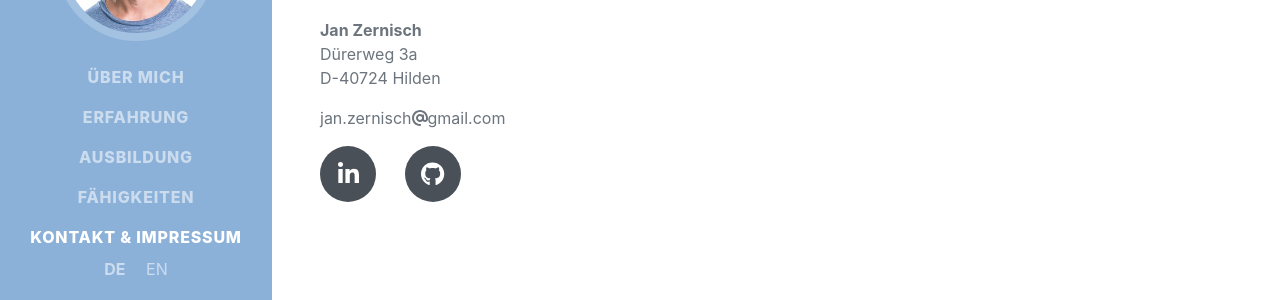
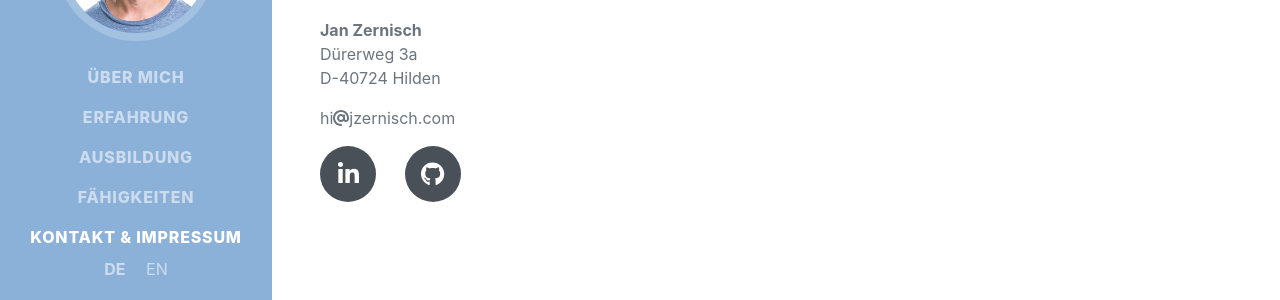
Before and after one commit to jzernisch/jzernisch.github.io, a Jekyll site: the page built from index.html, in a window 1280 px wide and 900 px high, scrolled down 5371 px. Shown: the part 373-673 px from the top of the window. Built offline with Jekyll 4.4.1, drawn with Linux system fonts in a browser that asks for light colours; nearby versions of some CDN libraries; some web fonts are replaced.

Commit message:
Update email address

```diff
--- a/_layouts/default.html
+++ b/_layouts/default.html
@@ -131,7 +131,7 @@
                         D-40724 Hilden
                     </p>
                     <p>
-                        jan.zernisch<i class="fa-solid fa-at"></i>gmail.com
+                        hi<i class="fa-solid fa-at"></i>jzernisch.com
                     </p>
                     <div class="social-icons mb-5">
                         <a class="social-icon" href="https://www.linkedin.com/in/jzernisch/"><i class="fab fa-linkedin-in"></i></a>
```
Also changed, not shown: 1 other file.
